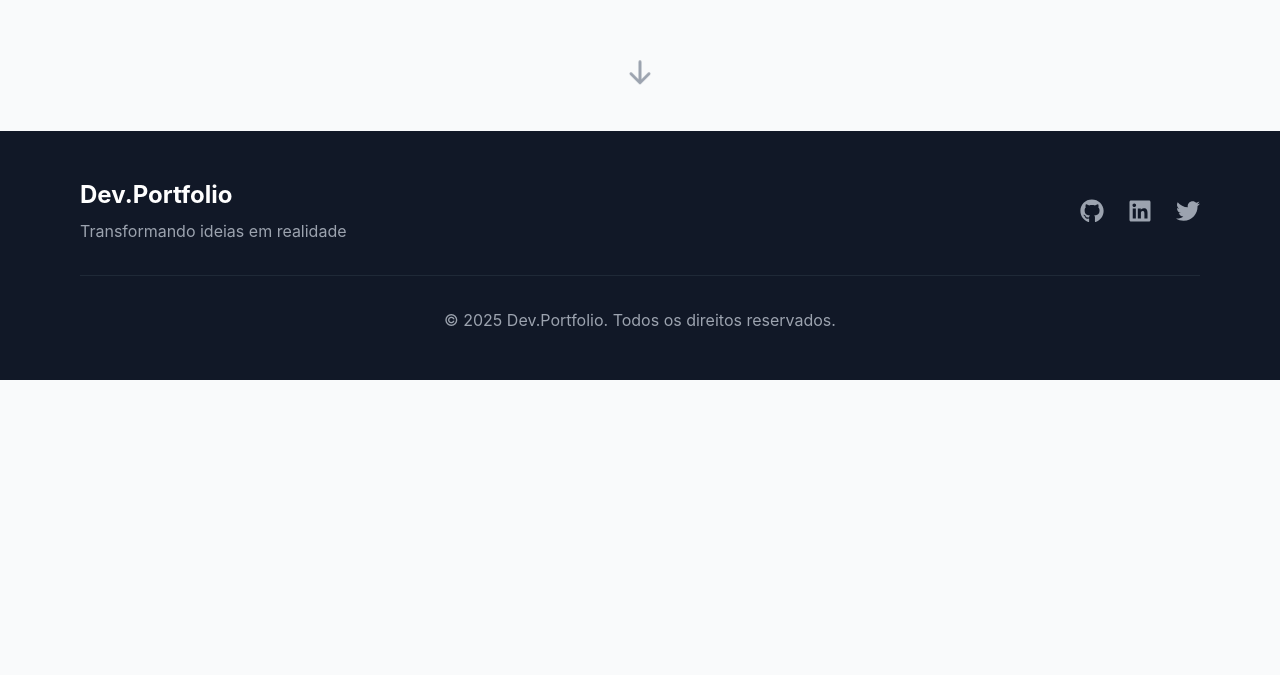
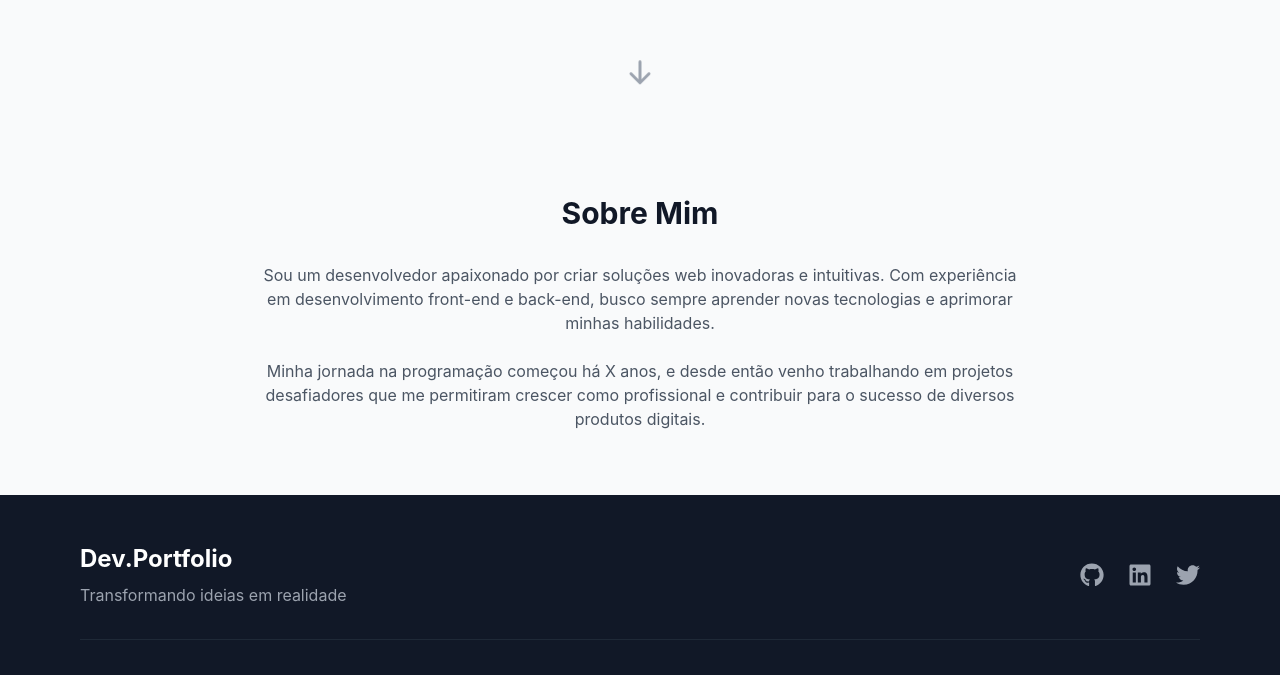
Before and after one commit to RodrigoPaulaLopes/portfolio-rodrigo, a React (Vite) app: page / in a window 1280 px wide. Shown: the part 669-1344 px from the top of the page. Before the commit the page ends 1049 px from the top, so only its background shows below. Built offline with nearby package versions, Linux system fonts and the light colour scheme.

Commit message:
"feat: :sparkles: Criando componente sobre mim"

```diff
--- a/package.json
+++ b/package.json
@@ -14,7 +14,8 @@
     "portifolio": "file:",
     "react": "^18.3.1",
     "react-dom": "^18.3.1",
-    "react-icons": "^5.3.0"
+    "react-icons": "^5.3.0",
+    "react-intersection-observer": "^9.13.1"
   },
   "devDependencies": {
     "@eslint/js": "^9.15.0",
--- a/src/App.tsx
+++ b/src/App.tsx
@@ -1,3 +1,4 @@
+import About from "./components/About"
 import Footer from "./components/Footer"
 import Header from "./components/Header"
 import Hero from "./components/Hero"
@@ -11,6 +12,7 @@ function App() {
       <Header />
       <main>
         <Hero />
+        <About />
       </main>
       <Footer />
     </div>
--- /dev/null
+++ b/src/components/About.tsx
@@ -0,0 +1,35 @@
+import { motion } from 'framer-motion';
+import { useInView } from 'react-intersection-observer';
+
+const About = () => {
+  const [ref, inView] = useInView({
+    triggerOnce: true,
+    threshold: 0.1,
+  });
+
+  return (
+    <section id="about" className="section-container">
+      <motion.div
+        ref={ref}
+        initial={{ opacity: 0, y: 50 }}
+        animate={inView ? { opacity: 1, y: 0 } : {}}
+        transition={{ duration: 0.5 }}
+        className="max-w-3xl mx-auto text-center"
+      >
+        <h2 className="text-3xl font-bold mb-8">Sobre Mim</h2>
+        <p className="text-gray-600 mb-6">
+          Sou um desenvolvedor apaixonado por criar soluções web inovadoras e
+          intuitivas. Com experiência em desenvolvimento front-end e back-end,
+          busco sempre aprender novas tecnologias e aprimorar minhas habilidades.
+        </p>
+        <p className="text-gray-600">
+          Minha jornada na programação começou há X anos, e desde então venho
+          trabalhando em projetos desafiadores que me permitiram crescer como
+          profissional e contribuir para o sucesso de diversos produtos digitais.
+        </p>
+      </motion.div>
+    </section>
+  );
+};
+
+export default About;
```
Also changed, not shown: 1 other file (tests, documents, lock files or other folders).
